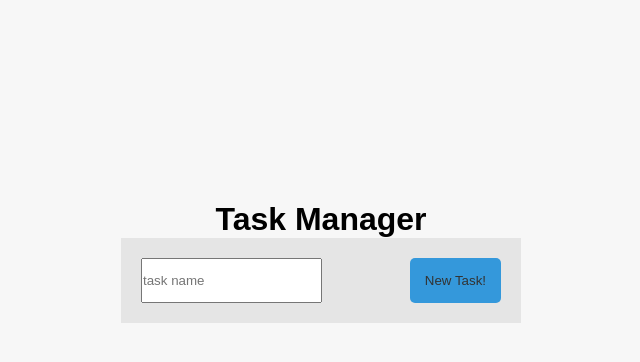
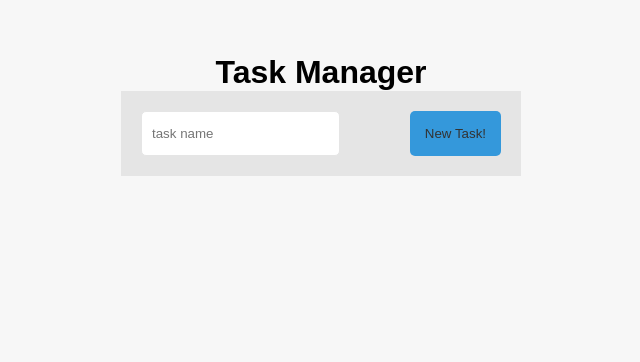
Before and after one commit to Pdhenrique/improveJS, a React (Vite) app in the folder React/: page / in a window 1280 px wide. Shown: the part 138-500 px from the top of the page, without its empty margins (319-959 px from the left). Built offline with nearby package versions, Linux system fonts and the light colour scheme.

Commit message:
feat: react task-1 taskManager

```diff
--- a/React/src/tasks/task-1/TaskManager.tsx
+++ b/React/src/tasks/task-1/TaskManager.tsx
@@ -1,19 +1,34 @@
-// import { useState } from "react"
+import { useState } from "react"
 import { Button } from './components/Button'
+import { Task } from './components/Task'
+import { TaskCard } from './components/taskCard'
 
-import { StyledContainer, StyledForm } from "./styled"
+import { StyledContainer, StyledForm, TaskContainer } from "./styled"
 
 export const TaskManager = () => {
 
-    // const [ tasks, setTasks ] = useState([])
+    const [ tasks, setTasks ] = useState([
+        {
+            name: 'task 1',
+            status: 'completed'
+        },
+        {
+            name: 'task 2',
+            status: 'in progress'
+        }
+    ])
 
     return (
         <StyledContainer>
             <h1>Task Manager</h1>
             <StyledForm>
-                <input type='text' placeholder="task name" />
+                <Task />
                 <Button/>
             </StyledForm>
+            <TaskContainer>
+                {tasks.map}
+            </TaskContainer>
+
         </StyledContainer>
     )
 }
--- a/React/src/tasks/task-1/components/Button.tsx
+++ b/React/src/tasks/task-1/components/Button.tsx
@@ -1,6 +1,10 @@
 import styled from 'styled-components';
 import tokens from '../../../tokens.json';
+import React from 'react';
 
+interface ButtonProps {
+  onClick ?: () => null
+}
 
 const StyledButton = styled.button`
   padding: 15px 15px 15px 15px;
@@ -12,8 +16,8 @@ const StyledButton = styled.button`
   background-color: ${tokens.colors.highlight};
 `
 
-export const Button = () => {
+export const Button: React.FC<ButtonProps> = ({onClick}) => {
   return(
-    <StyledButton>New Task!</StyledButton>
+    <StyledButton onClick={onClick}>New Task!</StyledButton>
   )
 }
--- /dev/null
+++ b/React/src/tasks/task-1/components/Task.tsx
@@ -0,0 +1,17 @@
+import styled from 'styled-components';
+import tokens from '../../../tokens.json';
+
+
+const StyledInput = styled.input`
+  border-radius: 5px;
+  border: 1px solid ${tokens.colors.formFields};
+
+  padding: 10px;
+
+  /* background-color: ${tokens.colors.background}; */
+`
+export const Task = () => {
+  return(
+    <StyledInput type='text' placeholder="task name"></StyledInput>
+  )
+}
--- /dev/null
+++ b/React/src/tasks/task-1/components/taskCard.tsx
@@ -0,0 +1,21 @@
+import styled from 'styled-components';
+import tokens from '../../../tokens.json';
+import React from 'react';
+
+interface TaskCardProps {
+  children?: string;
+}
+
+const StyledCard = styled.div`
+  width: 200px;
+  height: 50px;
+
+  border-radius: 5px;
+
+  background-color: ${tokens.colors.highlight};
+`
+export const TaskCard: React.FC<TaskCardProps> = ({children}) => {
+  return(
+    <StyledCard>{children}</StyledCard>
+  )
+}
--- a/React/src/tasks/task-1/styled.tsx
+++ b/React/src/tasks/task-1/styled.tsx
@@ -5,7 +5,9 @@ export const StyledContainer = styled.div`
   display: flex;
   align-items: center;
   flex-direction: column;
-  justify-content: center;
+  /* justify-content: center; */
+
+  padding-top: 15%;
 
   width: 100vw;
   height: 100vh;
@@ -24,3 +26,7 @@ export const StyledForm = styled.form`
   height: auto;
   background-color: ${tokens.colors.formFields};
 `;
+
+export const TaskContainer = styled.div`
+  margin-top: 25px ;
+`
```
